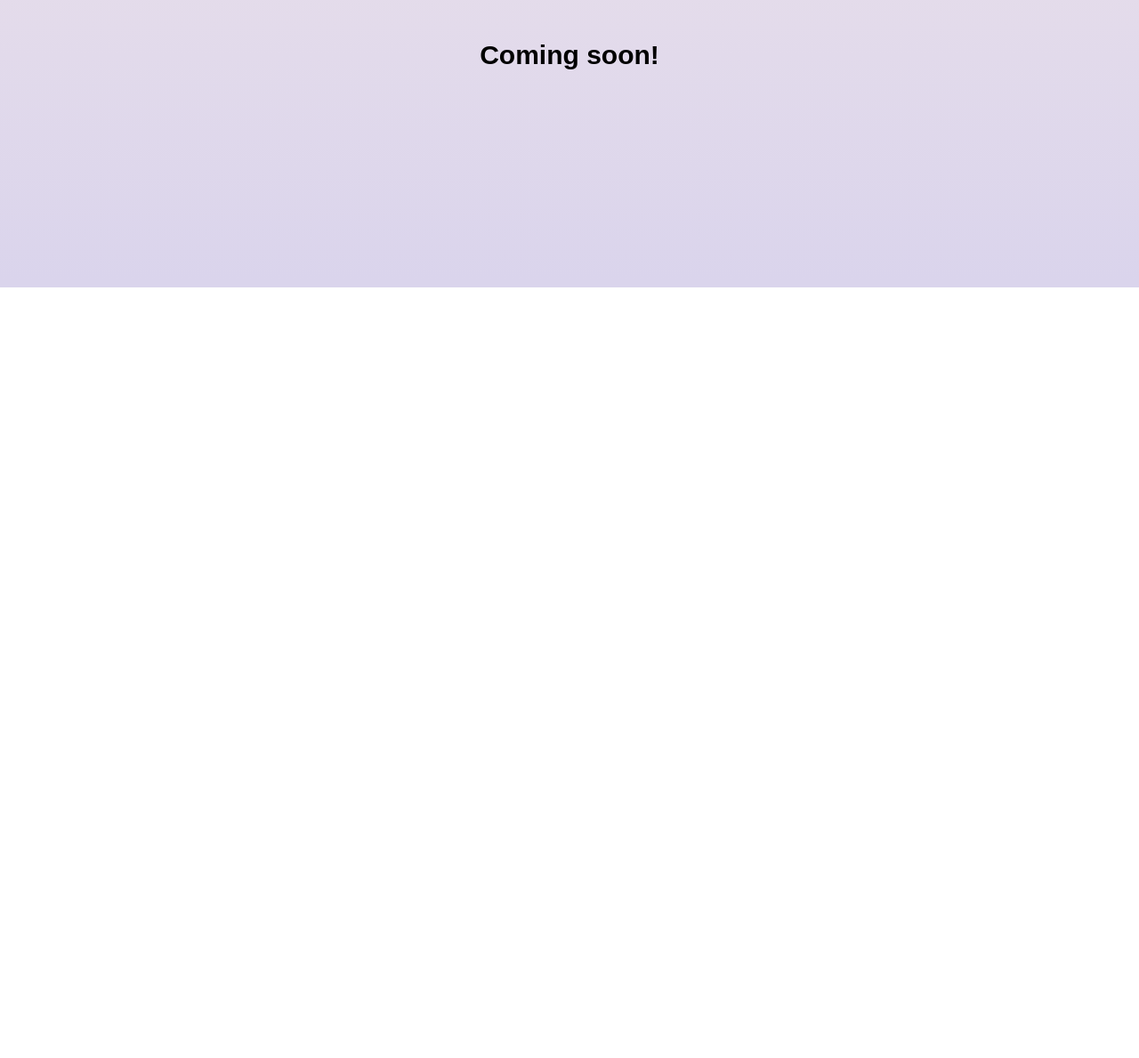
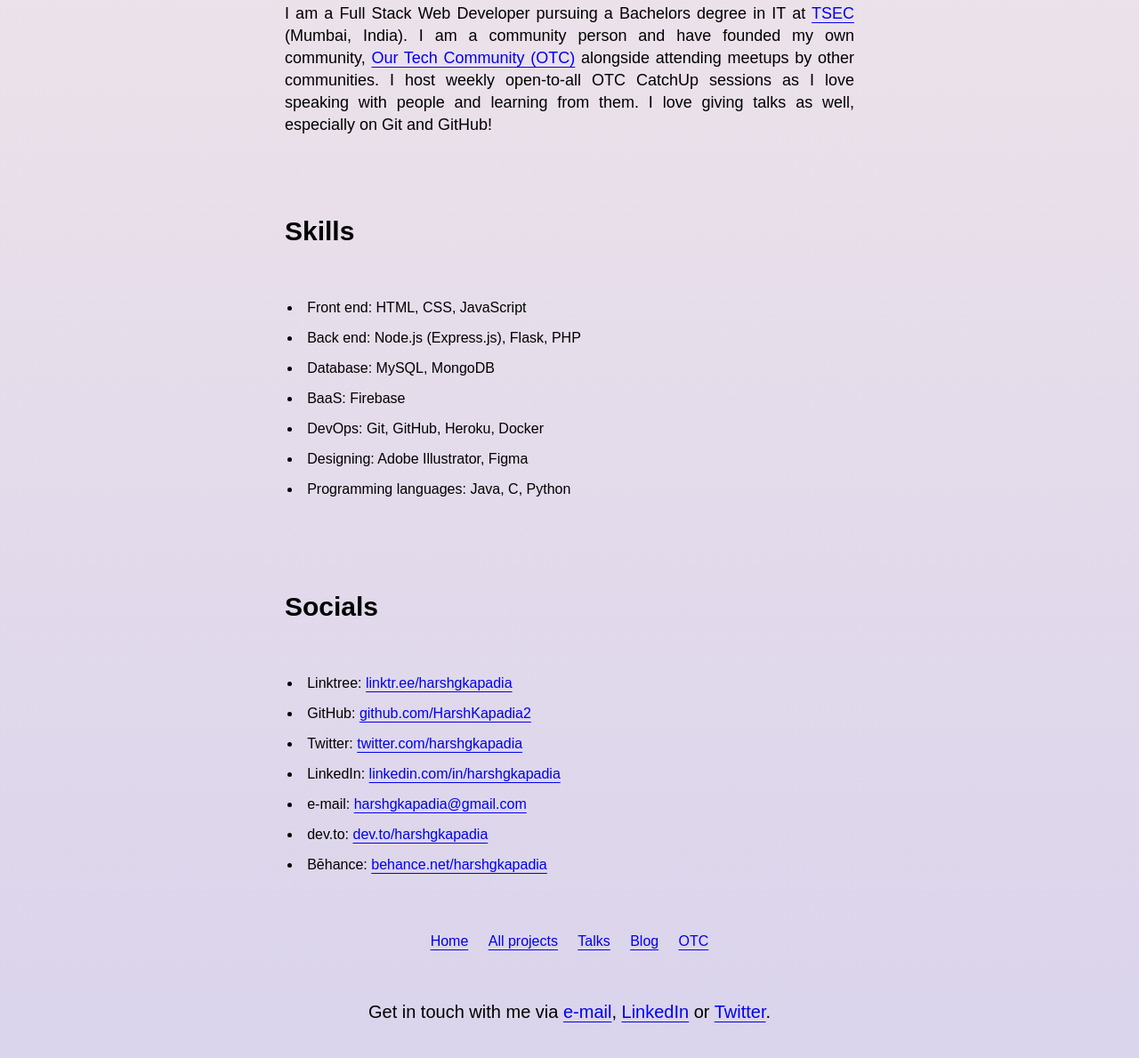
Before and after one commit to HarshKapadia2/portfolio, a plain HTML site: page about.html in a window 1280 px wide. Shown: the part 477-1666 px from the top of the page at 89% size. Before the commit the page ends 800 px from the top, so only its background shows below. Drawn offline with Linux system fonts and the light colour scheme.

Commit message:
:sparkles: feat: Add content on About page

```diff
--- a/about.html
+++ b/about.html
@@ -16,19 +16,6 @@
 		<meta property="twitter:image" content="https://user-images.githubusercontent.com/50140864/117877882-c09f5880-b2c2-11eb-9edd-9ccb852e4bec.png">
 
 		<link rel="stylesheet" href="./static/css/style.css">
-
-		<style>
-			body
-			{
-				height: 100vh;
-			}
-
-			main
-			{
-				display: flex;
-				justify-content: center;
-			}
-		</style>
 
 		<link rel="shortcut icon" href="./static/img/favicon.ico" type="image/x-icon">
 
@@ -50,8 +37,46 @@
 
 		<div id="cta">Get in touch with me via <a href="mailto:harshgkapadiagmail.com">e-mail</a>, <a href="https://www.linkedin.com/in/harshgkapadia/" target="_blank" rel="noopener noreferrer">LinkedIn</a> or <a href="https://twitter.com/harshgkapadia" target="_blank" rel="noreferrer">Twitter</a>.</div>
 
-		<main>
-			<h3 class="section-title">Coming soon!</h3>
+		<main id="main-section-width">
+			<p id="about-text">
+				I am a Full Stack Web Developer pursuing a Bachelors degree in IT at <a href="https://tsec.edu/" target="_blank" rel="noreferrer">TSEC</a> (Mumbai, India). I am a community person and have founded my own community, <a href="./otc.html">Our Tech Community (OTC)</a> alongside attending meetups by other communities. I host weekly open-to-all OTC CatchUp sessions as I love speaking with people and learning from them. I love giving talks as well, especially on Git and GitHub!
+			</p>
+
+			<h3 class="section-title">Skills</h3>
+
+			<ul class="bullet-list">
+				<li>Front end: HTML, CSS, JavaScript</li>
+				<li>Back end: Node.js (Express.js), Flask, PHP</li>
+				<li>Database: MySQL, MongoDB</li>
+				<li>BaaS: Firebase</li>
+				<li>DevOps: Git, GitHub, Heroku, Docker</li>
+				<li>Designing: Adobe Illustrator, Figma</li>
+				<li>Programming languages: Java, C, Python</li>
+			</ul>
+
+			<h3 class="section-title">Socials</h3>
+
+			<ul class="bullet-list">
+				<li>Linktree: <a href="https://linktr.ee/harshgkapadia" target="_blank" rel="noreferrer">linktr.ee/harshgkapadia</a></li>
+				<li>GitHub: <a href="https://github.com/HarshKapadia2" target="_blank" rel="noreferrer">github.com/HarshKapadia2</a></li>
+				<li>Twitter: <a href="https://twitter.com/harshgkapadia" target="_blank" rel="noreferrer">twitter.com/harshgkapadia</a></li>
+				<li>LinkedIn: <a href="https://www.linkedin.com/in/harshgkapadia/" target="_blank" rel="noreferrer">linkedin.com/in/harshgkapadia</a></li>
+				<li>e-mail: <a href="mailto:harshgkapadia@gmail.com" target="_blank" rel="noreferrer">harshgkapadia@gmail.com</a></li>
+				<li>dev.to: <a href="https://dev.to/harshgkapadia" target="_blank" rel="noreferrer">dev.to/harshgkapadia</a></li>
+				<li>Bēhance: <a href="https://www.behance.net/harshgkapadia" target="_blank" rel="noreferrer">behance.net/harshgkapadia</a></li>
+			</ul>
 		</main>
+
+		<ul>
+			<li><a href="./">Home</a></li>
+			<li><a href="./projects.html">All projects</a></li>
+			<li><a href="./talks.html">Talks</a></li>
+			<li><a href="./blog.html">Blog</a></li>
+			<li><a href="./otc.html">OTC</a></li>
+		</ul>
+
+		<footer>
+			Get in touch with me via <a href="mailto:harshgkapadiagmail.com">e-mail</a>, <a href="https://www.linkedin.com/in/harshgkapadia/" target="_blank" rel="noopener noreferrer">LinkedIn</a> or <a href="https://twitter.com/harshgkapadia" target="_blank" rel="noreferrer">Twitter</a>.
+		</footer>
 	</body>
 </html>
--- a/static/css/style.css
+++ b/static/css/style.css
@@ -51,6 +51,20 @@ li
 	margin: 1em 0.5em;
 }
 
+.bullet-list
+{
+	flex-direction: column;
+	list-style-type: disc;
+	list-style-position: inside;
+	margin: 0 0.2em 2em 0.2em;
+}
+
+.bullet-list li
+{
+	margin: 0 0 1em 0;
+	padding: 0;
+}
+
 a
 {
 	text-underline-offset: 4px;
@@ -73,6 +87,19 @@ a
 main
 {
 	width: 90vw;
+}
+
+#main-section-width
+{
+	width: 50vw;
+	margin-top: 3em;
+}
+
+#about-text
+{
+	font-size: 18px;
+	text-align: justify;
+	line-height: 25px;
 }
 
 .section-title
@@ -174,8 +201,21 @@ footer
 	font-size: 20px;
 }
 
+@media screen and (max-width: 1024px)
+{
+	#main-section-width
+	{
+		width: 65vw;
+	}
+}
+
 @media screen and (max-width: 650px)
 {
+	#main-section-width
+	{
+		width: 85vw;
+	}
+
 	#section-title
 	{
 		margin-bottom: 0;
```
